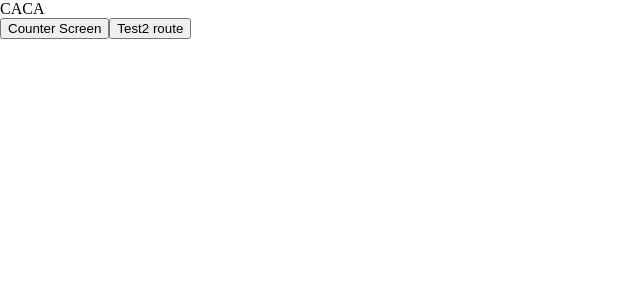
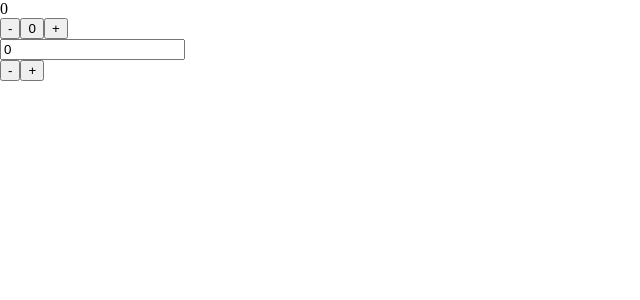
Before and after one commit to gersilva96/react-nextjs-boilerplate, a React app: page / in a window 1280 px wide. Shown: the top 300 px of the page, without its empty margins (0-640 px from the left). Built offline with nearby package versions, Linux system fonts and the light colour scheme.

Commit message:
Changed class names to modules

```diff
--- a/src/constants/routes.ts
+++ b/src/constants/routes.ts
@@ -3,8 +3,9 @@
  *  @hidden
  */
 
-const MAIN = '/';
+// TODO: MODIFICAR ESTO
+const MAIN = '/main';
 const TEST = '/test';
-const COUNTER = '/counter';
+const COUNTER = '/';
 
 export default { MAIN, TEST, COUNTER };
--- /dev/null
+++ b/src/controller/counter.ts
@@ -0,0 +1,60 @@
+/**
+ * @packageDocumentation
+ * @module Controller/Counter
+ * Interacts with the counter.
+ */
+
+import { counter, store } from '~/model';
+
+class Counter {
+  /**
+   * Gets the counter value.
+   */
+  get(): number {
+    return store.getState().counter.value;
+  }
+
+  /**
+   * Sets the number to zero.
+   */
+  restore(): number {
+    store.dispatch(counter.restore());
+    return this.get();
+  }
+
+  /**
+   * Increments the counter and returns the result.
+   */
+  increment(): number {
+    store.dispatch(counter.increment());
+    return this.get();
+  }
+
+  /**
+   * Increments the counter by amount and returns the result.
+   */
+  incrementByAmount(amount: number): number {
+    const incrementAction = counter.incrementByAmount(amount);
+    store.dispatch(incrementAction);
+    return this.get();
+  }
+
+  /**
+   * Decrements the counter and returns the result.
+   */
+  decrement(): number {
+    store.dispatch(counter.decrement());
+    return this.get();
+  }
+
+  /**
+   * Decrements the counter by amount and returns the result.
+   */
+  decrementByAmount(amount: number): number {
+    const decrementAction = counter.decrementByAmount(amount);
+    store.dispatch(decrementAction);
+    return this.get();
+  }
+}
+
+export default new Counter();
--- a/src/model/features/counterSlice.ts
+++ b/src/model/features/counterSlice.ts
@@ -14,6 +14,9 @@ const counterSlice = createSlice({
   name: 'counter',
   initialState,
   reducers: {
+    restore: (state: CounterState) => {
+      state.value = 0;
+    },
     increment: (state: CounterState) => {
       state.value += 1;
     },
@@ -31,6 +34,12 @@ const counterSlice = createSlice({
 
 export const counterSelector = (state: RootState): CounterState => state.counter;
 
-export const { increment, decrement, incrementByAmount, decrementByAmount } = counterSlice.actions;
+export const {
+  increment,
+  decrement,
+  incrementByAmount,
+  decrementByAmount,
+  restore,
+} = counterSlice.actions;
 
 export default counterSlice.reducer;
--- /dev/null
+++ b/src/model/index.ts
@@ -0,0 +1,14 @@
+/**
+ * @packageDocumentation
+ * @hidden
+ * Lets you access the store and the features.
+ */
+
+import * as counterActions from './features/counterSlice';
+import reduxStore from './store';
+
+export const counter = counterActions;
+
+export const store = reduxStore;
+
+export default { counter, store };
--- a/src/views/components/Counter.tsx
+++ /dev/null
@@ -1,47 +0,0 @@
-import React, { useState } from 'react';
-import { useDispatch, useSelector } from 'react-redux';
-import {
-  increment,
-  decrement,
-  incrementByAmount,
-  decrementByAmount,
-  counterSelector,
-} from '@model/features/counterSlice';
-
-const Counter = (): JSX.Element => {
-  const dispatch = useDispatch();
-  const { value } = useSelector(counterSelector);
-
-  const [incInput, setIncInput] = useState('');
-  const [decInput, setDecInput] = useState('');
-
-  return (
-    <div>
-      <h2>{value}</h2>
-      <button onClick={() => dispatch(increment())}>Increment</button>
-      <button onClick={() => dispatch(decrement())}>Decrement</button>
-      <hr />
-      <form
-        onSubmit={(e) => {
-          e.preventDefault();
-          dispatch(incrementByAmount(Number(incInput)));
-        }}
-      >
-        <input value={incInput} onChange={(e) => setIncInput(e.target.value)} />
-        <button>Increment by amount</button>
-      </form>
-      <hr />
-      <form
-        onSubmit={(e) => {
-          e.preventDefault();
-          dispatch(decrementByAmount(Number(decInput)));
-        }}
-      >
-        <input value={decInput} onChange={(e) => setDecInput(e.target.value)} />
-        <button>Decrement by amount</button>
-      </form>
-    </div>
-  );
-};
-
-export default Counter;
--- /dev/null
+++ b/src/views/components/Counter/index.scss
@@ -0,0 +1 @@
+/* COUNTER STYLE */
--- /dev/null
+++ b/src/views/components/Counter/index.tsx
@@ -0,0 +1,37 @@
+/**
+ * @packageDocumentation
+ * @module Views/Components/Counter
+ * UI to modify the counter.
+ */
+
+import React, { useState } from 'react';
+import { useSelector } from 'react-redux';
+
+import { counterSelector } from '@model/features/counterSlice';
+import counterController from '@controller/counter';
+import styles from './index.scss';
+
+const CounterUI = (): JSX.Element => {
+  const { value } = useSelector(counterSelector);
+  const [getAmount, setAmount] = useState('0');
+
+  return (
+    <div className={styles.container}>
+      <div className={styles.counterNumber}>{value}</div>
+      <div className={styles.singleChangers}>
+        <button onClick={() => counterController.decrement()}>-</button>
+        <button onClick={() => counterController.restore()}>0</button>
+        <button onClick={() => counterController.increment()}>+</button>
+      </div>
+      <div className={styles.amountChangers}>
+        <input type="number" value={getAmount} onChange={(e) => setAmount(e.target.value)} />
+        <div className={styles.amountChangersButtons}>
+          <button onClick={() => counterController.decrementByAmount(Number(getAmount))}>-</button>
+          <button onClick={() => counterController.incrementByAmount(Number(getAmount))}>+</button>
+        </div>
+      </div>
+    </div>
+  );
+};
+
+export default CounterUI;
--- a/src/views/index.tsx
+++ b/src/views/index.tsx
@@ -7,7 +7,7 @@
 import React, { FunctionComponent } from 'react';
 import { BrowserRouter, Route, Link } from 'react-router-dom';
 import ROUTES from '@constants/routes';
-import CounterScreen from '@views/screens/CounterScreen';
+import CounterScreen from '@views/screens/Counter';
 import styles from './index.scss';
 
 const Router: FunctionComponent = () => {
--- a/src/views/screens/CounterScreen.tsx
+++ b/src/views/screens/Counter.tsx
@@ -1,3 +1,9 @@
+/**
+ * @packageDocumentation
+ * @module Views/Screens/Counter
+ * Contains the counter screen.
+ */
+
 import React, { Fragment } from 'react';
 import Counter from '@views/components/Counter';
 
--- a/webpack.config.dev.js
+++ b/webpack.config.dev.js
@@ -37,7 +37,7 @@ module.exports = {
           {
             loader: 'css-loader',
             options: {
-              modules: { localIdentName: '[local]' },
+              modules: true,
               sourceMap: true,
             },
           },
@@ -50,7 +50,7 @@ module.exports = {
           {
             loader: 'css-loader',
             options: {
-              modules: { localIdentName: '[local]' },
+              modules: true,
               sourceMap: true,
             },
           },
--- a/webpack.config.prod.js
+++ b/webpack.config.prod.js
@@ -35,7 +35,7 @@ module.exports = {
           {
             loader: 'css-loader',
             options: {
-              modules: { localIdentName: '[local]' },
+              modules: true,
             },
           },
         ],
@@ -47,7 +47,7 @@ module.exports = {
           {
             loader: 'css-loader',
             options: {
-              modules: { localIdentName: '[local]' },
+              modules: true,
             },
           },
           'postcss-loader',
```
Also changed, not shown: src/controller/DUMMY.txt (deleted).
